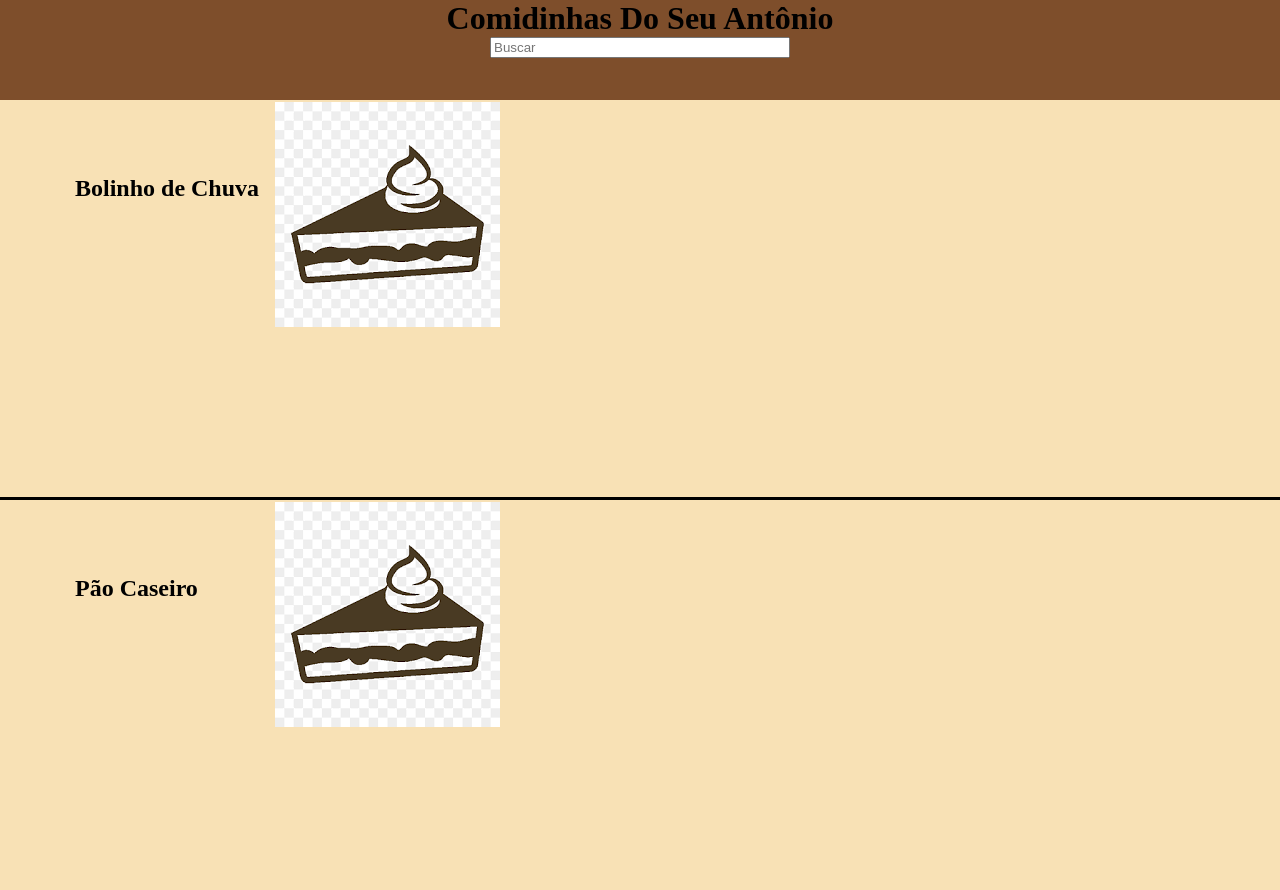
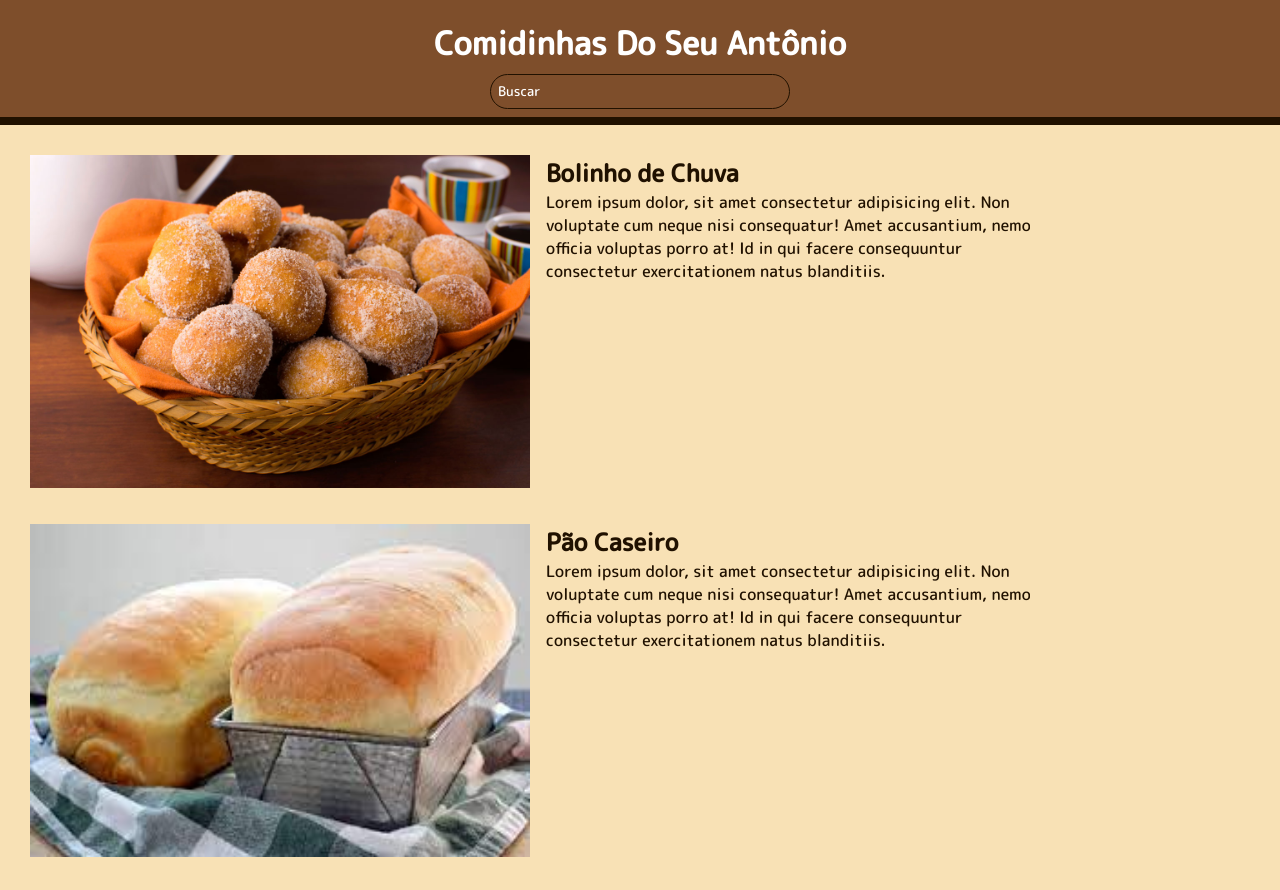
Before and after one commit to Stuff2k4/Comidinhas-do-seu-Ant-nio, a plain HTML site: page index.html in a window 1280 px wide. Shown: the top 890 px of the page. Drawn offline with Linux system fonts and the light colour scheme.

Commit message:
termindo a pagina home so falta o footer

```diff
--- a/index.html
+++ b/index.html
@@ -5,37 +5,66 @@
     <meta charset="UTF-8">
     <link rel="stylesheet" href="/style.css">
     <title>Receitas</title>
+    <link href="https://fonts.googleapis.com/css2?family=M+PLUS+Rounded+1c:wght@500&display=swap" rel="stylesheet">
 </head>
 
 <body>
     <header>
         <h1>Comidinhas Do Seu Antônio</h1>
-        <input type="search" placeholder="Buscar">
+        <input type="search" placeholder="Buscar" class="busca">
     </header>
-    <main>
-        <div>
-            <a href="https://www.google.com.br">
+    <main class="container">
+        <a href="#">
+            <section>
+                <img src="./IMG/bolinho-de-chuva.jpg" alt="bolinho-de-chuva">
+            </section>
+            <section>
                 <h2>Bolinho de Chuva</h2>
-                <img src="/IMG/bolo.png" alt="">
-            </a>
-        </div>
-
-        <div>
-            <a href="https://www.google.com.br">
+                <p> Lorem ipsum dolor, sit amet consectetur adipisicing elit. Non voluptate cum neque nisi consequatur!
+                    Amet accusantium, nemo officia voluptas porro at! Id in qui facere consequuntur consectetur
+                    exercitationem natus blanditiis.</p>
+            </section>
+        </a>
+    </main>
+    <main class="container">
+        <a href="#">
+            <section>
+                <img src="./IMG/pao caseiro.jfif" alt="pao-de-leite-caseiro-fofinho">
+            </section>
+            <section>
                 <h2>Pão Caseiro</h2>
-                <img src="/IMG/bolo.png" alt="">
-            </a>
-        </div>
-
-        <div>
-            <a href="https://www.google.com.br">
+                <p> Lorem ipsum dolor, sit amet consectetur adipisicing elit. Non voluptate cum neque nisi consequatur!
+                    Amet accusantium, nemo officia voluptas porro at! Id in qui facere consequuntur consectetur
+                    exercitationem natus blanditiis.</p>
+            </section>
+        </a>
+    </main>
+    <main class="container">
+        <a href="#">
+            <section>
+                <img src="./IMG/Bolo-de-cenoura.jfif" alt="Bolo-de-cenoura">
+            </section>
+            <section>
                 <h2>Bolo de Cenoura</h2>
-                <img src="/IMG/bolo.png" alt="">
-            </a>
-        </div>
+                <p> Lorem ipsum dolor, sit amet consectetur adipisicing elit. Non voluptate cum neque nisi consequatur!
+                    Amet accusantium, nemo officia voluptas porro at! Id in qui facere consequuntur consectetur
+                    exercitationem natus blanditiis.</p>
+            </section>
+        </a>
     </main>
-
-
+    <main class="container">
+        <a href="#">
+            <section>
+                <img src="./IMG/HMMM-bolo-de-murnago.jfif" alt="HMMM-bolo-de-murnago">
+            </section>
+            <section>
+                <h2>Bolo de Morango</h2>
+                <p> Lorem ipsum dolor, sit amet consectetur adipisicing elit. Non voluptate cum neque nisi consequatur!
+                    Amet accusantium, nemo officia voluptas porro at! Id in qui facere consequuntur consectetur
+                    exercitationem natus blanditiis.</p>
+            </section>
+        </a>
+    </main>
 </body>
 
 
--- a/style.css
+++ b/style.css
@@ -1,9 +1,112 @@
 * {
+    box-sizing: border-box;
+    margin: 0;
+    font-family: 'M PLUS Rounded 1c', sans-serif;
+    overflow-x: hidden;
+}
+ body{
+    margin: 0;
+    padding: 0;
+    background-color: #F8E1B5;
+ }
+
+/* header */
+ header {
+    background-color: #7E4E2B;
+    height: 125px;
+    border-bottom: solid 8px #201100;
+    text-align: center;
+    padding: 20px;
+    margin-bottom: 20px;
+    overflow-y: hidden;
+ }
+h1 {
+    color: #fff;
+    margin-bottom: 7px;
+}
+
+.busca {
+    width: 300px;
+    background-color: #7E4E2B;
+    border: solid 1px #201100;
+    padding: 7px;
+    border-radius: 50px;
+}
+
+input::placeholder{
+    color: white;
+}
+
+/* ---------------------- */
+
+/* body */
+
+main.container {
+    width: 1000px;
+    margin: 30px;
+    display: flex;
+    column-gap: 10px;
+}
+
+section {
+    width: 50%;
+}
+
+img {
+    width: 500px;
+}
+
+section p {
+    position: relative;
+    left: 16px;
+}
+
+section h2 {
+    position: relative;
+    left: 16px;
+}
+
+main a {
+    display: flex;
+    text-decoration: none;
+    color: #201100;
+}
+
+
+
+
+
+
+
+
+
+
+
+
+
+
+
+
+
+
+
+
+
+
+
+
+
+
+
+
+
+/* * {
     box-sizing: border-box;
     margin: 0;
 }
  body{
     margin: 0;
+    padding: 0;
  }
 header {
    height: 100px;
@@ -32,4 +135,4 @@ img{
     position: relative;
     left: 200px;
     bottom: 100px;
-}
+} */
```
Also changed, not shown: IMG/Bolo-de-cenoura.jfif (added), IMG/HMMM-bolo-de-murnago.jfif (added), IMG/bolinho-de-chuva.jpg (added), IMG/pao caseiro.jfif (added), IMG/pao-de-leite-caseiro-fofinho.jpg (added), IMG/plano de fundo.jfif (added).
